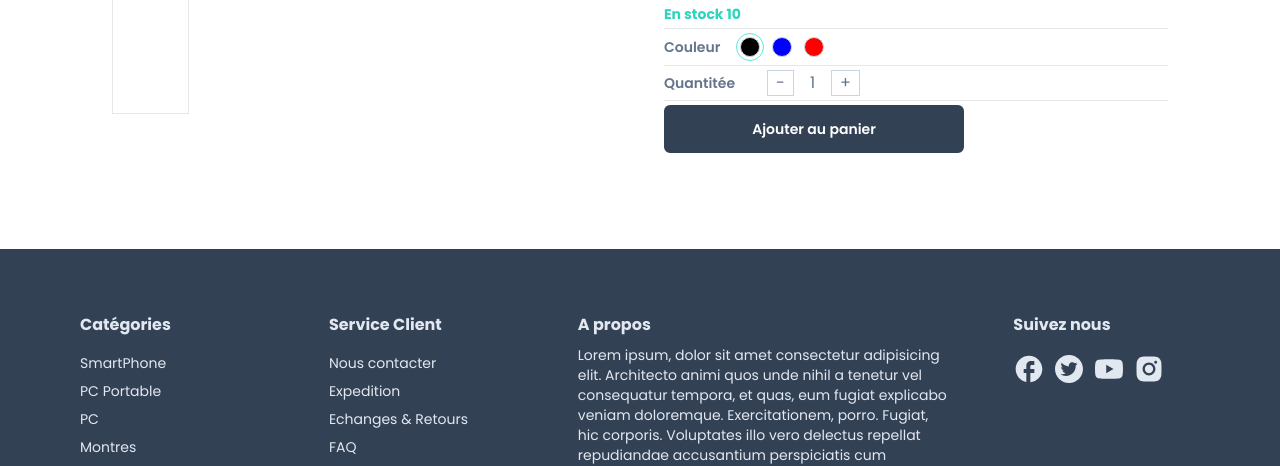
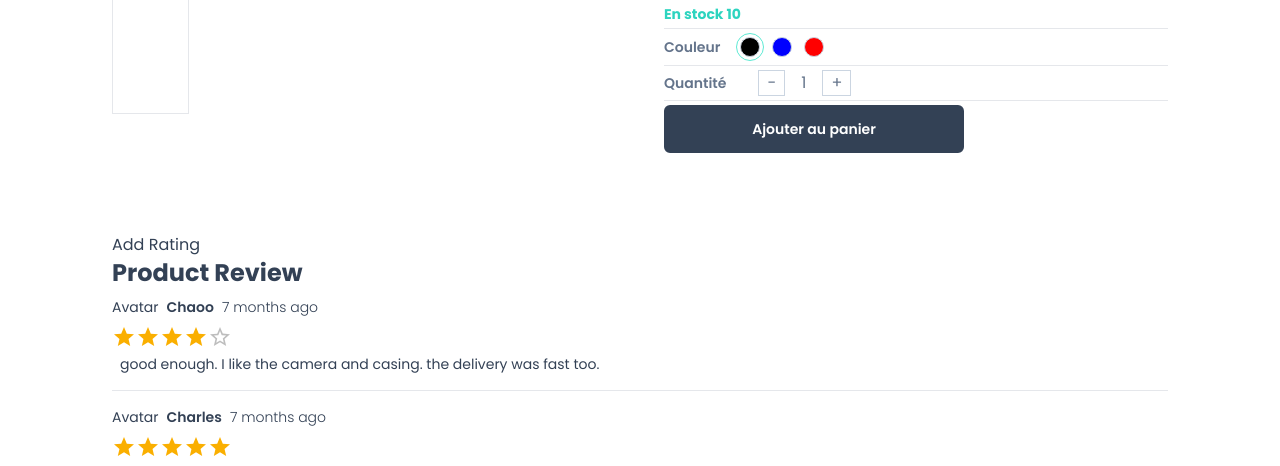
Before and after one commit to NajibACHCHAQ/EShop, a Next.js app: page /product/1 in a window 1280 px wide. Shown: the part 483-949 px from the top of the page. Built offline with nearby package versions, Linux system fonts and the light colour scheme; grey boxes are pictures that could not be loaded; a web font is replaced by a local one.

Commit message:
implementation rating page product

```diff
--- /dev/null
+++ b/app/components/Heading.tsx
@@ -0,0 +1,13 @@
+import React from 'react'
+
+interface HeadingProps{
+   title:string,
+   center?:boolean
+}
+export const Heading:React.FC<HeadingProps> = ({title, center}) => {
+  return (
+    <div className={center? 'text-center' : 'text-start'}>
+        <h1 className='font-bold text-2xl'>Product Review</h1>
+    </div>
+  )
+}
--- a/app/components/products/ProductImages.tsx
+++ b/app/components/products/ProductImages.tsx
@@ -1,34 +1,44 @@
 'use client'
-
-
+// Importations des modules nécessaires
+'use client'
 import { CartProductType, SelectedTypeImg } from '@/app/product/[productId]/ProductDetails'
 import React from 'react'
 import Image from 'next/image'
 
-interface ProductImagesProps{
-    cartProduct:CartProductType,
-    product:any,
-    handleColorSelect:(value:SelectedTypeImg) => void;
+// Définition des types pour les propriétés du composant
+interface ProductImagesProps {
+    cartProduct: CartProductType;
+    product: any; // Assurez-vous de spécifier un type plus précis si possible
+    handleColorSelect: (value: SelectedTypeImg) => void;
 }
-export const ProductImages:React.FC<ProductImagesProps> = (
-    {cartProduct,
-    product,
-    handleColorSelect}
+
+// Composant ProductImages
+export const ProductImages: React.FC<ProductImagesProps> = (
+    { cartProduct, product, handleColorSelect }
 ) => {
     return (
         <div className='grid grid-cols-6 gap-2 h-full max-h-[500px] min-h-[300px] sm:min-h-[400px]'>
+            {/* Section des miniatures */}
             <div className='flex flex-col items-center justify-center gap-4 cursor-pointer border h-full max-h-[500px] min-h-[300px] sm:min-h-[400px]'>
-            {product.images.map((image:SelectedTypeImg)=>{
-                return <div key={image.color} onAuxClick={()=> handleColorSelect(image)}
+                {product.images.map((image: SelectedTypeImg) => {
+                    return (
+                        <div
+                            key={image.color}
+                            onClick={() => handleColorSelect(image)}
                             className={`relative w-[80%] aspect-square rounded border-teal-300
-                ${cartProduct.selectedImg.color === image.color ? 'border' : 'border-none'}`}>
-                    <Image src={image.image} alt={image.color} fill className="object-contain " />
+                                ${cartProduct.selectedImg.color === image.color ? 'border' : 'border-none'}`}
+                        >
+                            {/* Utilisation de la balise Image de Next.js pour l'optimisation des images */}
+                            <Image src={image.image} alt={image.color} fill className="object-contain" />
                         </div>
+                    );
                 })}
             </div>
+            {/* Section de l'image principale */}
             <div className='col-span-5 relative aspect-square'>
-            <Image src={cartProduct.selectedImg.image} fill className="w-full object-contain max-h-[500px] min-h-[300px] sm:min-h-[400px] " alt={cartProduct.name}   />
+                {/* Utilisation de la balise Image de Next.js pour l'optimisation des images */}
+                <Image src={cartProduct.selectedImg.image} fill className="w-full object-contain max-h-[500px] min-h-[300px] sm:min-h-[400px]" alt={cartProduct.name} />
             </div>
         </div>
-  )
-}
+    );
+};
--- a/app/components/products/SetQuantity.tsx
+++ b/app/components/products/SetQuantity.tsx
@@ -1,24 +1,41 @@
+// Importations des modules nécessaires
 'use client'
 import { CartProductType } from '@/app/product/[productId]/ProductDetails';
 import { dividerClasses } from '@mui/material';
-import React from 'react'
+import React from 'react';
 
-interface SetQuantityProps{
-    cartCounter?:boolean;
-    cartProduct:CartProductType;
-    handleQuantityIncrease:()=> void;
-    handleQuantityDecrease:()=> void;
+// Définition des types pour les propriétés du composant
+interface SetQuantityProps {
+    cartCounter?: boolean;
+    cartProduct: CartProductType;
+    handleQuantityIncrease: () => void;
+    handleQuantityDecrease: () => void;
 }
+
+// Styles pour les boutons
 const btnStyles = 'pr-2 pl-2 border-[1.2px] border-slate-300';
-export const SetQuantity:React.FC<SetQuantityProps> = ({cartCounter,cartProduct, handleQuantityIncrease,handleQuantityDecrease}) => {
-  return (
-    <div className='flex gap-8 items-center'>
-        {cartCounter ? null : <div className='font-semibold'>Quantitée</div>}
-        <div className='flex gap-4 items-center text-base'>
-            <button onClick={handleQuantityDecrease} className={btnStyles}> -</button>
-            <div>{cartProduct.quantity}</div>
-            <button onClick={handleQuantityIncrease} className={btnStyles}> +</button>
+
+// Composant SetQuantity
+export const SetQuantity: React.FC<SetQuantityProps> = ({
+    cartCounter,
+    cartProduct,
+    handleQuantityIncrease,
+    handleQuantityDecrease,
+}) => {
+    return (
+        <div className='flex gap-8 items-center'>
+            {cartCounter ? null : <div className='font-semibold'>Quantité</div>}
+            <div className='flex gap-4 items-center text-base'>
+                <button onClick={handleQuantityDecrease} className={btnStyles}>
+                    {' '}
+                    -{' '}
+                </button>
+                <div>{cartProduct.quantity}</div>
+                <button onClick={handleQuantityIncrease} className={btnStyles}>
+                    {' '}
+                    +{' '}
+                </button>
+            </div>
         </div>
-    </div>
-  )
-}
+    );
+};
--- /dev/null
+++ b/app/product/ListRating.tsx
@@ -0,0 +1,32 @@
+'use client'
+import React from 'react'
+import { Heading } from '../components/Heading'
+import moment from 'moment'
+import Rating from '@mui/material/Rating/Rating'
+
+interface ListRatingProps{
+    product:any
+}
+export const ListRating:React.FC<ListRatingProps> = ({product}) => {
+  return (
+    <div>
+        <Heading title='Product reviews'/>
+        <div className='text-sm mt-2'>
+            {product.reviews && product.reviews.map((review:any)=>{
+                return <div key={review.id} className='max-w-300px'>
+                    <div className='flex gap-2 items-center'>
+                        <div>Avatar</div>
+                        <div className='font-semibold'>{review?.user.name}</div>
+                        <div className='font-light'>{moment(review.createdDate).fromNow()}</div>
+                    </div>
+                    <div className='mt-2'>
+                        <Rating value={review.rating} readOnly/>
+                        <div className='ml-2'> {review.comment}</div>
+                        <hr className='mt-4 mb-4'/>
+                    </div>
+                </div>
+            })}
+        </div>
+    </div>
+  )
+}
--- a/app/product/[productId]/ProductDetails.tsx
+++ b/app/product/[productId]/ProductDetails.tsx
@@ -1,16 +1,18 @@
 'use client'
-
+// Importation des composants et modules nécessaires depuis le projet
 import { Button } from '@/app/components/Button';
 import { ProductImages } from '@/app/components/products/ProductImages';
-import { SetColor } from '@/app/components/products/SetColor'
+import { SetColor } from '@/app/components/products/SetColor';
 import { SetQuantity } from '@/app/components/products/SetQuantity';
-import { Rating } from '@mui/material'
-import React, { useCallback, useState } from 'react'
+import { Rating } from '@mui/material';
+import React, { useCallback, useState } from 'react';
 
+// Définition de l'interface pour les propriétés du composant ProductDetails
 interface ProductDetailsProps {
-    product: any;
+    product: any; // Type générique pour le produit
 }
 
+// Définition des types pour les produits ajoutés au panier et les images sélectionnées
 export type CartProductType = {
     id: string;
     name: string;
@@ -21,19 +23,20 @@ export type CartProductType = {
     price: number;
 };
 
-
-
 export type SelectedTypeImg = {
     color: string;
     colorCode: string;
     image: string;
 };
 
+// Composant pour représenter une ligne horizontale
 const Horizontal = () => {
     return <hr className='w-[30% my-2]' />;
 };
 
+// Composant principal ProductDetails
 export const ProductDetails: React.FC<ProductDetailsProps> = ({ product }) => {
+    // État local pour stocker le produit ajouté au panier
     const [cartProduct, setCartProduct] = useState<CartProductType>({
         id: product.id,
         name: product.name,
@@ -43,11 +46,15 @@ export const ProductDetails: React.FC<ProductDetailsProps> = ({ product }) => {
         quantity: 1,
         price: product.price,
     });
+
+    // Affichage des informations du produit ajouté au panier dans la console
     console.log(cartProduct);
 
+    // Calcul de la note moyenne du produit à partir des avis
     const productRating =
         product.reviews.reduce((acc: number, item: any) => item.rating + acc, 0) / product.reviews.length;
 
+    // Fonction de rappel pour mettre à jour la couleur sélectionnée du produit ajouté au panier
     const handleColorSelect = useCallback(
         (value: SelectedTypeImg) => {
             setCartProduct((prev) => {
@@ -56,57 +63,95 @@ export const ProductDetails: React.FC<ProductDetailsProps> = ({ product }) => {
         },
         [setCartProduct]
     );
-    const handleQuantityIncrease = useCallback(()=>{
-        if(cartProduct.quantity ===99){
-            return
+
+    // Fonction de rappel pour augmenter la quantité du produit ajouté au panier
+    const handleQuantityIncrease = useCallback(() => {
+        if (cartProduct.quantity === 99) {
+            return; // Limiter la quantité maximale à 99
         }
-        setCartProduct((prev)=>{
+        setCartProduct((prev) => {
+            return { ...prev, quantity: prev.quantity + 1 };
+        });
+    }, [cartProduct]);
 
-            return {...prev, quantity: prev.quantity + 1 }
-
-        })
-    },[cartProduct])
-    const handleQuantityDecrease = useCallback(()=>{
-        setCartProduct((prev)=>{
+    // Fonction de rappel pour diminuer la quantité du produit ajouté au panier
+    const handleQuantityDecrease = useCallback(() => {
+        setCartProduct((prev) => {
+            // Limiter la quantité minimale à 1
             const newQuantity = prev.quantity - 1 > 1 ? prev.quantity - 1 : 1;
             return { ...prev, quantity: newQuantity };
-        })
-    },[cartProduct])
+        });
+    }, [cartProduct]);
 
+    // Rendu du composant ProductDetails
     return (
         <div className='grid grid-cols-1 md:grid-cols-2 gap-12'>
-            <ProductImages cartProduct={cartProduct} product={product} handleColorSelect={handleColorSelect}/>
+            {/* Composant pour afficher les images du produit */}
+            <ProductImages cartProduct={cartProduct} product={product} handleColorSelect={handleColorSelect} />
+
             <div className='flex flex-col gap-1 text-slate-500 text-sm'>
+                {/* Affichage du nom du produit */}
                 <h2 className='text-3xl font-medium text-slate-700'>{product.name}</h2>
+
+                {/* Affichage de la note moyenne et du nombre d'avis */}
                 <div className='flex items-center gap-2'>
                     <Rating value={productRating} readOnly />
                     <div>{product.reviews.length} Avis</div>
                 </div>
+
+                {/* Ligne horizontale pour la séparation */}
                 <Horizontal />
+
+                {/* Affichage de la description du produit */}
                 <div className='text-justify'>{product.description}</div>
+
+                {/* Ligne horizontale pour la séparation */}
                 <Horizontal />
+
+                {/* Affichage de la catégorie du produit */}
                 <div>
                     <span className='font-semibold'>CATEGORIE : </span>
                     {product.category}
                 </div>
+
+                {/* Affichage de la marque du produit */}
                 <div>
                     <span className='font-semibold'>MARQUE : </span>
                     {product.brand}
                 </div>
-                <div className={product.inStock ? 'text-teal-400 font-bold' : 'text-grey-400'}>
+
+                {/* Affichage du statut de stock du produit */}
+                <div className={product.stockQty > 0 ? 'text-teal-400 font-bold' : 'text-grey-400'}>
                     {product.stockQty > 0 ? 'En stock ' + product.stockQty : 'Rupture de stock'}
                 </div>
+
+                {/* Ligne horizontale pour la séparation */}
                 <Horizontal />
+
+                {/* Composant pour sélectionner la couleur du produit */}
                 {/* Assurez-vous d'utiliser la bonne propriété pour les images */}
                 <SetColor cartProduct={cartProduct} images={product.images} handleColorSelect={handleColorSelect} />
+
+                {/* Ligne horizontale pour la séparation */}
                 <Horizontal />
-                <SetQuantity cartProduct={cartProduct} handleQuantityDecrease={handleQuantityDecrease} handleQuantityIncrease={handleQuantityIncrease}/>
+
+                {/* Composant pour définir la quantité du produit */}
+                <SetQuantity
+                    cartProduct={cartProduct}
+                    handleQuantityDecrease={handleQuantityDecrease}
+                    handleQuantityIncrease={handleQuantityIncrease}
+                />
+
+                {/* Ligne horizontale pour la séparation */}
                 <Horizontal />
+
+                {/* Bouton pour ajouter le produit au panier */}
                 <div className='max-w-[300px]'>
                     <Button
-                    label='Ajouter au panier'
-                    onClick={()=>{
-                    }}
+                        label='Ajouter au panier'
+                        onClick={() => {
+                            // Ajoutez ici la logique pour ajouter le produit au panier
+                        }}
                     />
                 </div>
             </div>
--- a/app/product/[productId]/page.tsx
+++ b/app/product/[productId]/page.tsx
@@ -1,6 +1,7 @@
 import { Container } from "@/app/components/Container";
 import { product } from "@/utils/product";
 import { ProductDetails } from "./ProductDetails";
+import { ListRating } from "../ListRating";
 
 interface IParams{
     productId?:string
@@ -13,6 +14,8 @@ export default function Product({params} : {params: IParams}) {
         <div className="p-8">
             <Container>
                 <ProductDetails product ={product}/>
+                <div className="flex flex-col mt-20 gap-4">Add Rating </div>
+                <ListRating product={product}/>
             </Container>
         </div>
     )
--- a/package.json
+++ b/package.json
@@ -18,6 +18,8 @@
     "autoprefixer": "10.4.16",
     "eslint": "8.56.0",
     "eslint-config-next": "14.0.4",
+    "moment": "^2.30.1",
+    "momment": "^0.0.1",
     "next": "14.0.4",
     "postcss": "8.4.33",
     "react": "18.2.0",
```
Also changed, not shown: app/components/Button.tsx (+32 -26 lines), app/components/products/ProductCard.tsx (+23 -11 lines), app/components/products/SetColor.tsx (+25 -17 lines), app/components/Avatar.tsx (added), 1 other file (tests, documents, lock files or other folders). Lines whose indentation alone changed are shown as unchanged.
